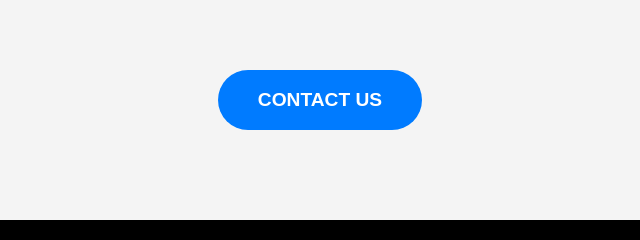
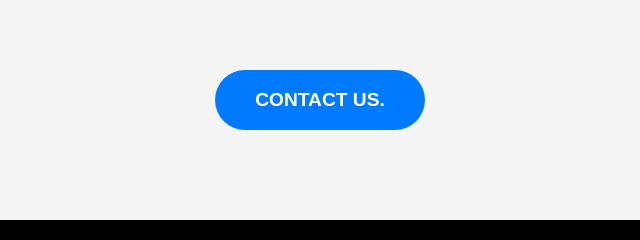
Before and after one commit to amber305/yuvawear-1, a plain HTML site: page index.html in a window 1280 px wide. Shown: the part 2803-3043 px from the top of the page, 320-960 px from the left. Drawn offline with Linux system fonts and the light colour scheme; a script that the page names is missing.

```diff
--- a/index.html
+++ b/index.html
@@ -126,7 +126,7 @@
     <section id="contact" class="contact">
       <div class="contact-container">
         <a href="https://wa.link/h7l6yr">
-        <button class="contact-us-btn" id="contactBtn">Contact Us</button>
+        <button class="contact-us-btn" id="contactBtn">Contact Us.</button>
         </a>
       </div>
     </section>
```
